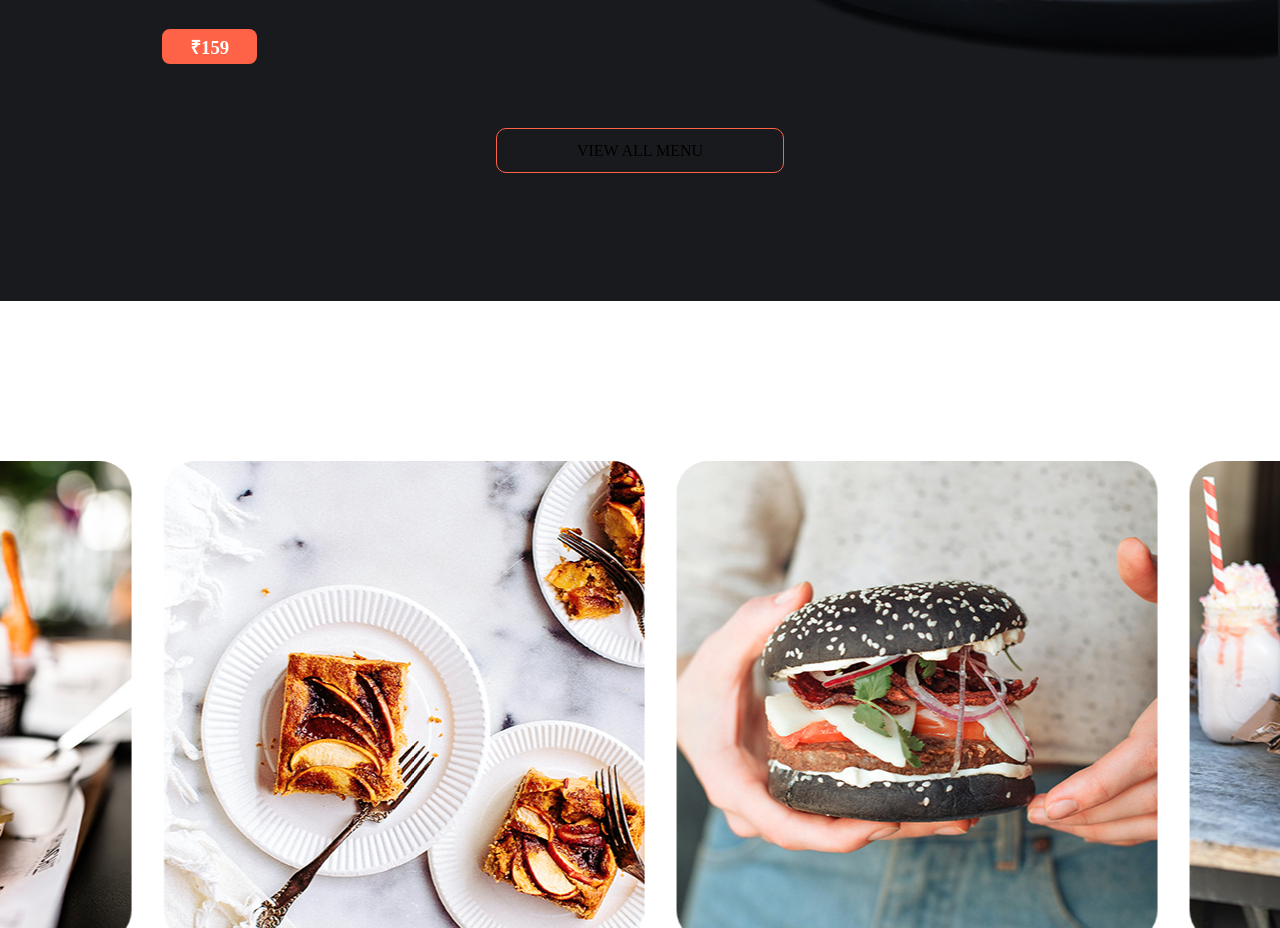
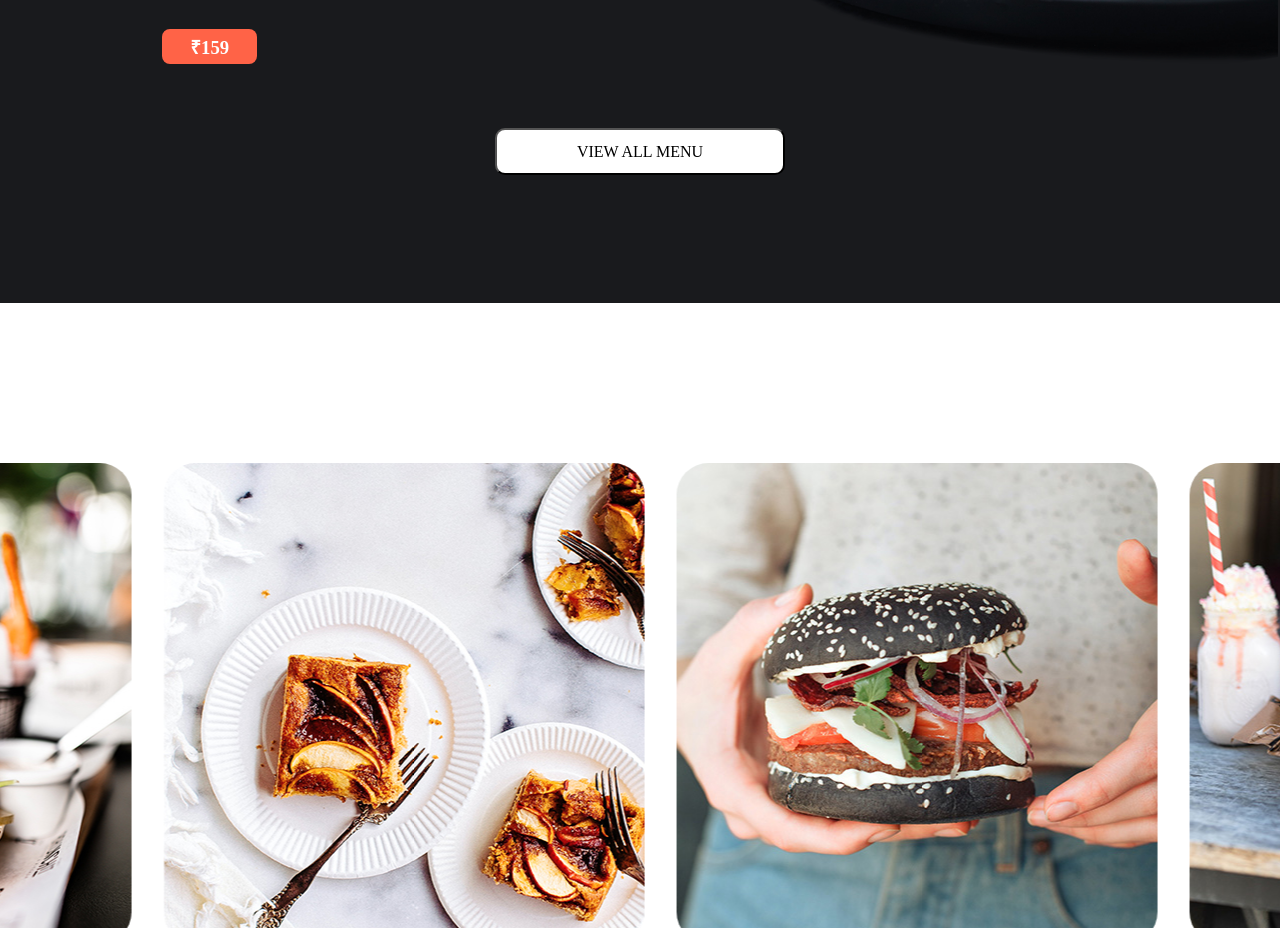
Before and after one commit to piyushchaudhari31/Backend_Programs, a React (Vite) app in the folder Burger website/frontend/: page / in a window 1280 px wide. Shown: the part 4845-5773 px from the top of the page. Built offline with nearby package versions, Linux system fonts and the light colour scheme.

Commit message:
Navigate button

```diff
--- a/Burger website/frontend/src/css/menu.css
+++ b/Burger website/frontend/src/css/menu.css
@@ -96,22 +96,12 @@
     cursor: pointer;
     font-family: Engravers MT;
     color: white;
-    border: 1px solid tomato;
-    background-color: transparent;
-    z-index: 1;
+    background-color: white;
     overflow: hidden;
+    transition: all 0.3s ease
 }
-.All_menu button::before{
-    content: '';
-    position: absolute;
-    top: 0;
-    left: 0;
-    width: 0;
-    height: 100%;
+.All_menu button:hover{
     background-color: tomato;
-    z-index: -1;
-    transition: width 0.6s ease;
+    color: white;
+
 }
-.All_menu button:hover::before{
-    width: 100%;
-}
--- a/Burger website/frontend/src/pages/Components/Burger.jsx
+++ b/Burger website/frontend/src/pages/Components/Burger.jsx
@@ -3,8 +3,16 @@ import burger_img from '../../photo/Burger_img.png'
 import '../../css/burger.css'
 import Nav from '../../Navbar/Nav'
 import video from '../../photo/buregr_vid.mp4'
+import { useNavigate } from 'react-router-dom'
 
 const Burger = () => {
+
+  const navigate = useNavigate()
+
+  const navigateHandler = ()=>{
+    navigate('/foodmenu')
+  }
+
   return (
     <div className='Burger'>
       <div className="vidio">
@@ -21,7 +29,7 @@ const Burger = () => {
             <img src={burger_img} alt="" />
           </div>
           <div className='burger_btn'>
-            <button className="btn">SEE MORE</button>
+            <button className="btn" onClick={navigateHandler}>SEE MORE</button>
           </div>
         </div>
 
```
